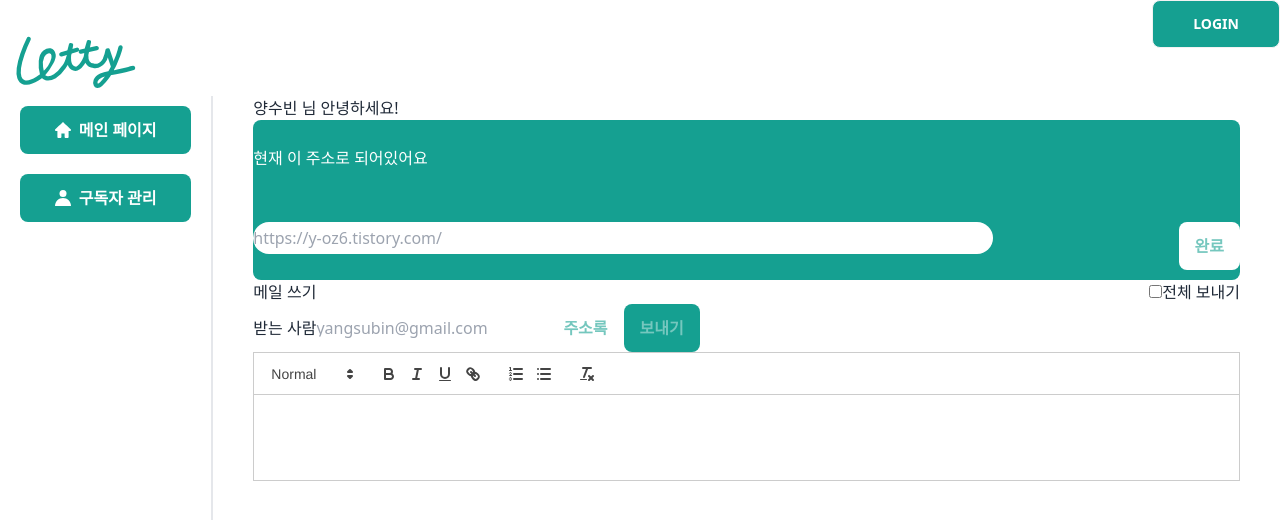
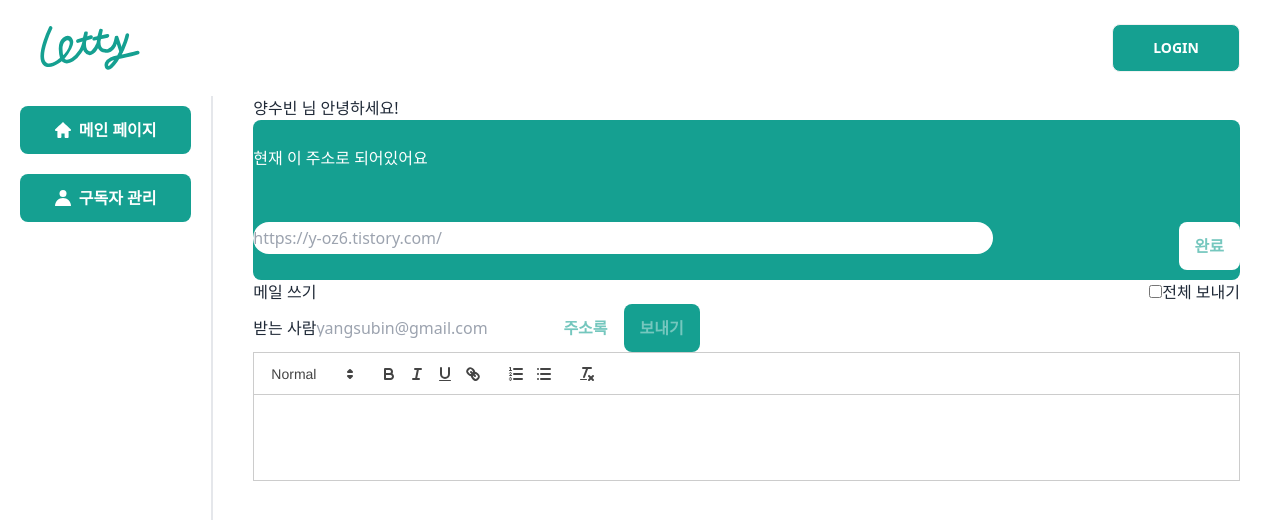
Before and after one commit to letty-project/letty-client, a React (Vite) app: page /mailing in a window 1280 px wide. Shown: the top 520 px of the page. Built offline with nearby package versions, Linux system fonts and the light colour scheme.

Commit message:
feat: 헤더 로고 변경, 스타일링 변경

```diff
--- a/src/components/Header1.tsx
+++ b/src/components/Header1.tsx
@@ -1,14 +1,14 @@
 import { Link } from 'react-router-dom';
-import Logo from '../assets/letty-icon.svg';
+import Logo from '../assets/letty.svg';
 
 const Header = () => {
   return (
     // <header className="h-28 w-screen fixed top-0"> 람쥐
-    <header className="w-screen h-24">
-      <div className="flex flex-row justify-between">
+    <header className="w-screen justify-center">
+      <div className="flex flex-row justify-between items-center h-24 mx-10">
         <Link to="/">
           <div>
-            <img className="w-[150px]" src={Logo} alt="Letty Logo" />
+            <img className="w-[100px]" src={Logo} alt="Letty Logo" />
           </div>
         </Link>
         <Link to="/login">
```
